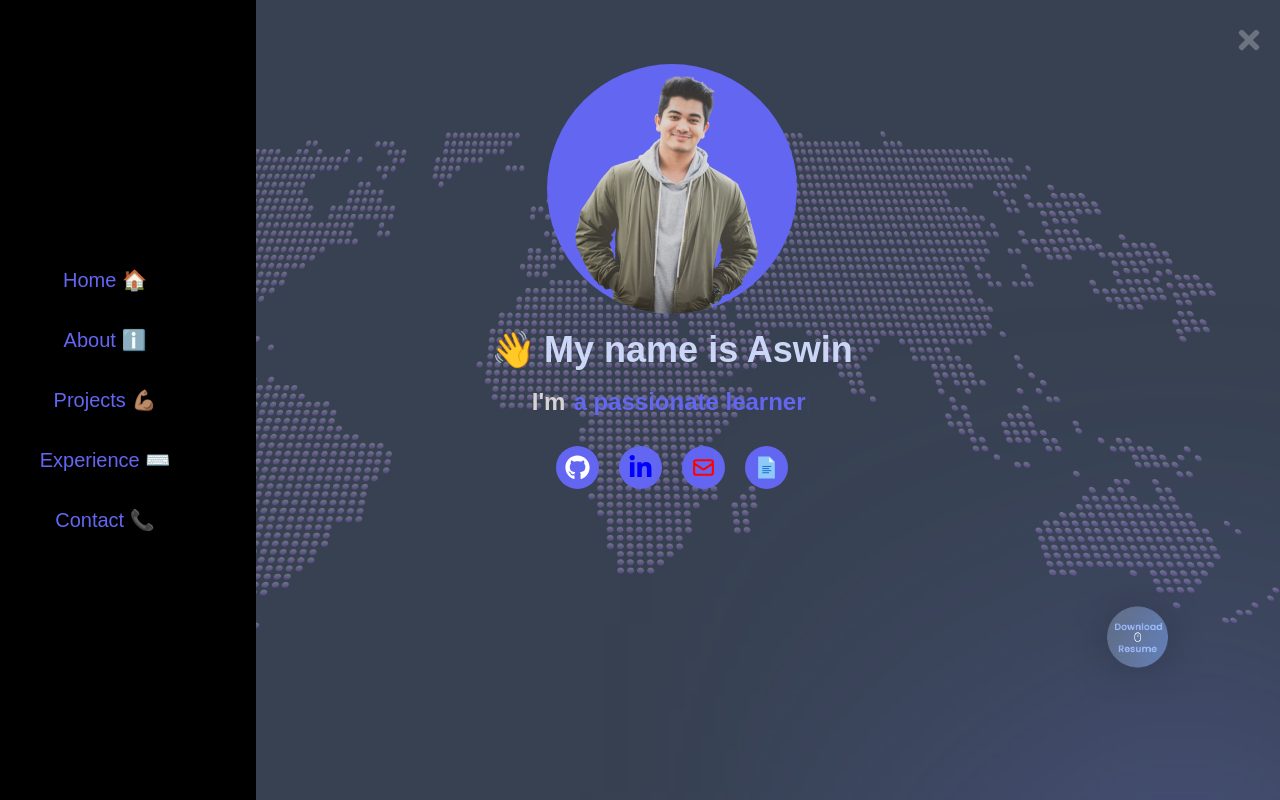
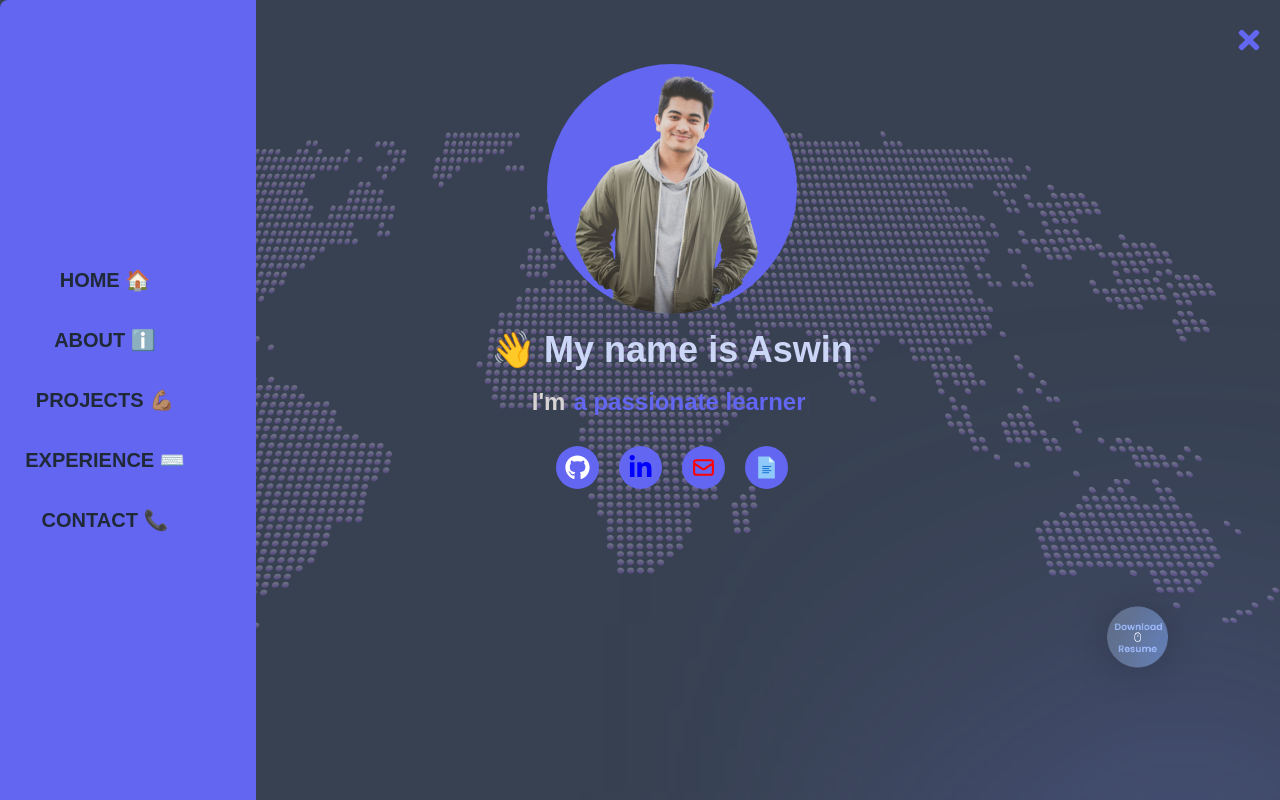
Before and after one commit to AMT98/PortfolioV2, a Next.js app: page / in a window 1280 px wide. Both pictures are taken after a click on the element 1257 px from the left and 40 px from the top of the page. Shown: the top 800 px of the page. Built offline with nearby package versions, Linux system fonts and the light colour scheme; a web font is replaced by a local one.

Commit message:
navbar almost done

```diff
--- a/components/Navbar.jsx
+++ b/components/Navbar.jsx
@@ -12,23 +12,23 @@ const Navbar = () => {
   const links = [
     {
       id: 1,
-      link: 'home 🏠',
+      link: 'HOME 🏠',
     },
     {
       id: 2,
-      link: 'about ℹ️',
+      link: 'ABOUT ℹ️',
     },
     {
       id: 3,
-      link: 'projects 💪🏽',
+      link: 'PROJECTS 💪🏽',
     },
     {
       id: 4,
-      link: 'experience ⌨️',
+      link: 'EXPERIENCE ⌨️',
     },
     {
       id: 5,
-      link: 'contact 📞',
+      link: 'CONTACT 📞',
     },
   ];
   const handleLogo = () => window.location.reload();
@@ -40,7 +40,7 @@ const Navbar = () => {
       whileInView="show"
       className="relative z-10"
     >
-      <div className="flex justify-between items-center w-full h-20 text-indigo-500 bg-transparent fixed cursor-pointer z-10">
+      <div className="flex justify-between items-center w-full h-20 bg-transparent fixed cursor-pointer z-10">
         <div>
           <img
             onClick={handleLogo}
@@ -51,12 +51,12 @@ const Navbar = () => {
         </div>
         <div
           onClick={() => setNav(!nav)}
-          className="cursor-pointer pr-4 z-10 text-gray-500"
+          className="cursor-pointer pr-4 z-10 text-blue-500 capitalize"
         >
-          {nav ? <FaTimes size={30} /> : <FaBars size={30} />}
+          {nav ? <FaTimes size={30} color="#6366F1" /> : <FaBars size={30} color="#6366F1" />}
         </div>
         {nav && (
-        <ul className="flex flex-col justify-center items-center absolute top-0 left-0 h-screen bg-black w-[20%] z-10 text-indigo-500">
+        <ul className="flex flex-col justify-center items-center absolute top-0 left-0 h-screen bg-indigo-500 w-screen sm:w-[20%] z-10 text-gray-800 font-bold rounded-tl-lg rounded-tb-lg capitalize focus:outline">
           {links.map(({ id, link }) => (
             <li key={id} className="cursor-pointer capitalize mr-[18%] py-4 text-xl">
               <Link
```
